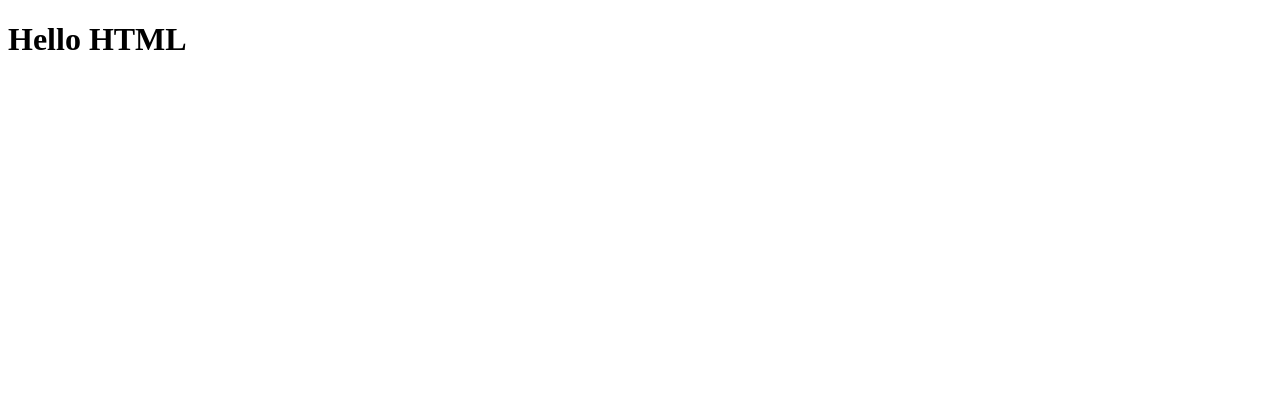
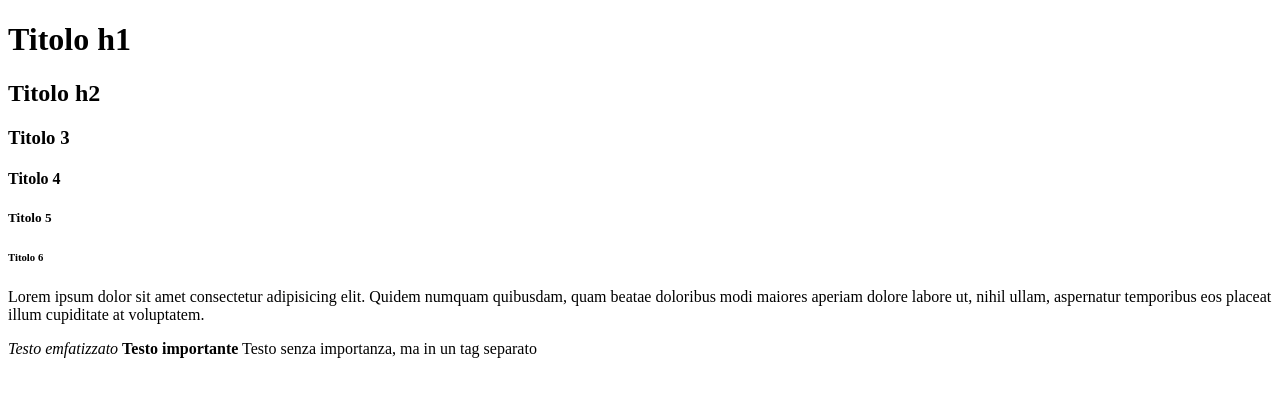
Before and after one commit to olgas-class/html-intro-1, a plain HTML site: page index.html in a window 1280 px wide. Drawn offline with Linux system fonts and the light colour scheme.

Commit message:
feat: Introduzione tag HTML (wip)

```diff
--- a/index.html
+++ b/index.html
@@ -3,9 +3,34 @@
   <head>
     <meta charset="UTF-8" />
     <meta name="viewport" content="width=device-width, initial-scale=1.0" />
-    <title>Document</title>
+    <meta
+      name="description"
+      content="Pagina che mostra l'utilizzo dei tag e attributi HTML"
+    />
+    <title>Intro a HTML</title>
   </head>
   <body>
-    <h1>Hello HTML</h1>
+    <!-- Tag che rappresentano titoli -->
+    <h1>Titolo h1</h1>
+    <h2>Titolo h2</h2>
+    <h3>Titolo 3</h3>
+    <h4>Titolo 4</h4>
+    <h5>Titolo 5</h5>
+    <h6>Titolo 6</h6>
+
+    <!-- Tag del paragrafo -->
+    <p>
+      Lorem ipsum dolor sit amet consectetur adipisicing elit. Quidem numquam
+      quibusdam, quam beatae doloribus modi maiores aperiam dolore labore ut,
+      nihil ullam, aspernatur temporibus eos placeat illum cupiditate at
+      voluptatem.
+    </p>
+
+    <!-- Tag inline -->
+    <em>Testo emfatizzato</em>
+    <strong>Testo importante</strong>
+    <span>Testo senza importanza, ma in un tag separato</span>
+
+    <!-- Tag funzionali -->
   </body>
 </html>
```
